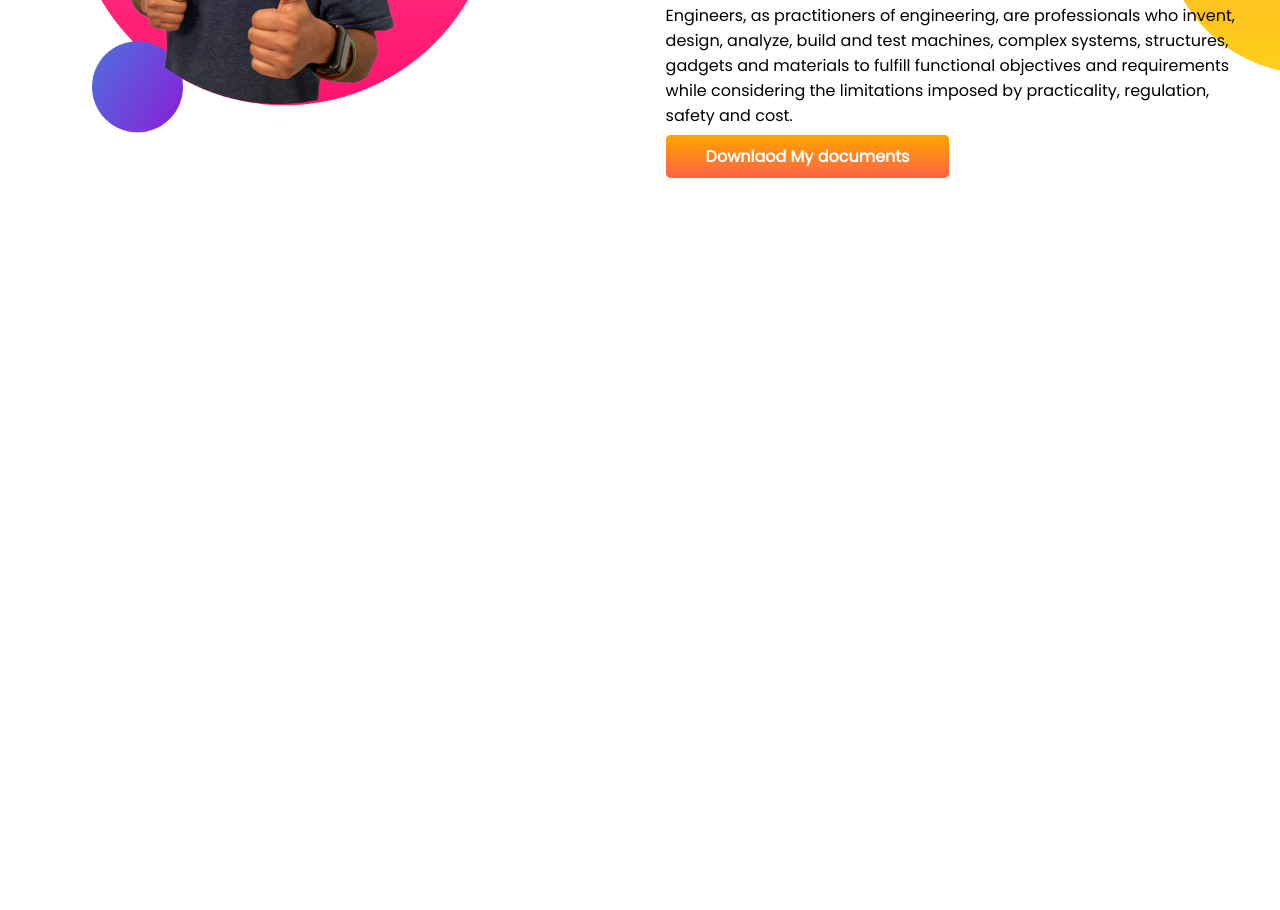
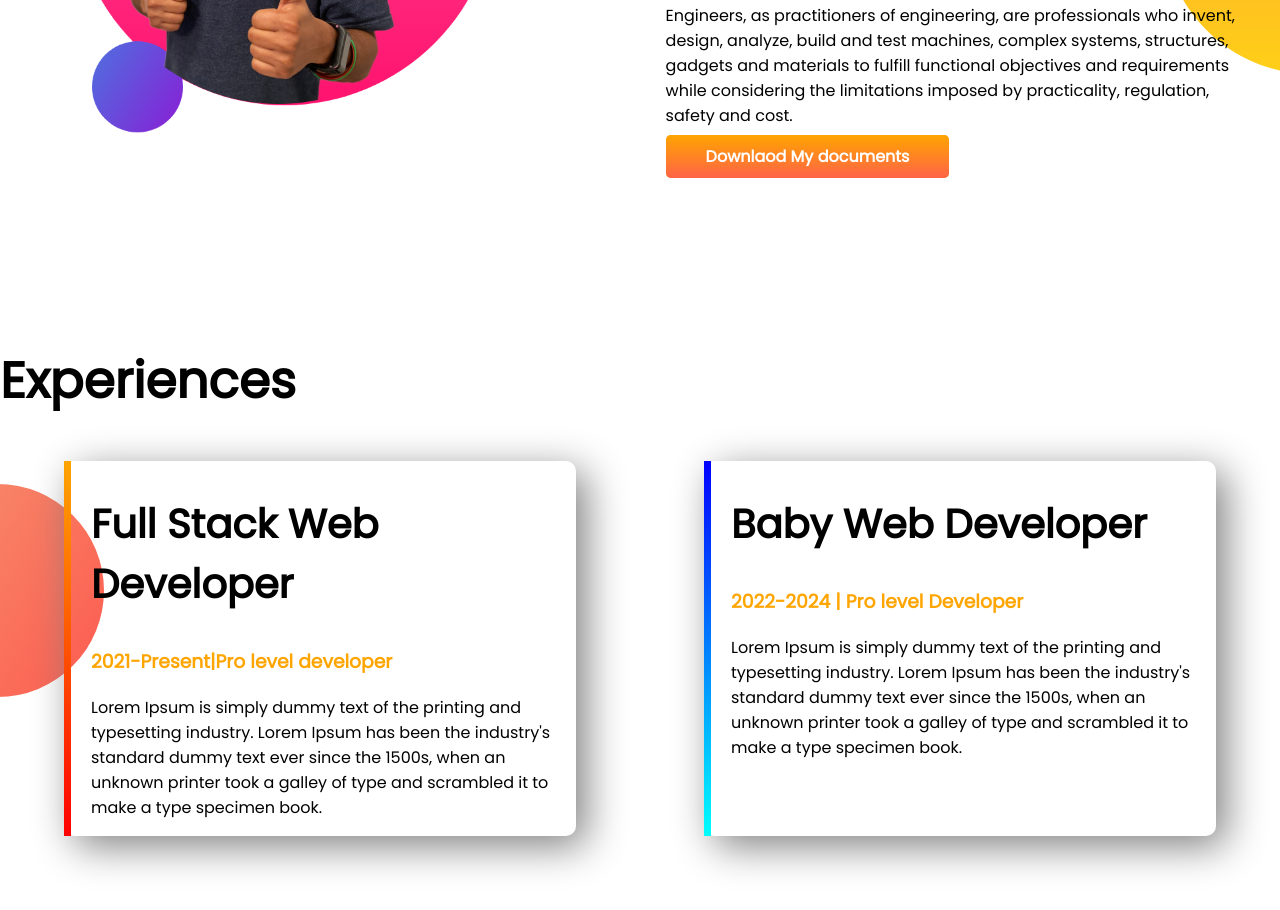
Before and after one commit to rizuanul-kaiser/developer-portfolio, a plain HTML site: page index.html in a window 1280 px wide. Shown: the part 1021-1931 px from the top of the page. Before the commit the page ends 1365 px from the top, so only its background shows below. Drawn offline with Linux system fonts and the light colour scheme.

Commit message:
something

```diff
--- a/index.html
+++ b/index.html
@@ -14,7 +14,7 @@
 
 </head>
   <body>
-    <section class="top-banner">
+    <section class="top-banner flexible-container">
         <div class="half-width"><h1>Welcome to</h1>
         <h1><span class="orange-color">Rizuanul kaiser</span> world</h1>
         <h3>Bsc. in Engineering</h3>
@@ -26,7 +26,7 @@
     </div>
     </section>
 
-    <section class="dream-big">
+    <section class="dream-big flexible-container">
         <div class="half-width">    <img src="images/jhankar2.png" alt="">
 
         </div>
@@ -41,5 +41,22 @@
 
     </div>
     </section>
+
+    <section class="experience-area">
+        <h1>Experiences</h1>
+        <div  class="flexible-container">
+        <div id="full-stack-dev" class="experience-item">
+            <h2>Full Stack Web Developer</h2>
+            <h3 class="orange-color">2021-Present|Pro level developer</h3>
+            <p>Lorem Ipsum is simply dummy text of the printing and typesetting industry. Lorem Ipsum has been the industry's standard dummy text ever since the 1500s, when an unknown printer took a galley of type and scrambled it to make a type specimen book.</p>
+        </div>
+        <div id="web-dev-exp" class="experience-item">
+            <h2>Baby Web Developer</h2>
+            <h3 class="orange-color">2022-2024 | Pro level Developer</h3>
+            <p>Lorem Ipsum is simply dummy text of the printing and typesetting industry. Lorem Ipsum has been the industry's standard dummy text ever since the 1500s, when an unknown printer took a galley of type and scrambled it to make a type specimen book.</p>
+        </div>
+    </div>
+
+    </section>
  </body>
 </html>
--- a/style.css
+++ b/style.css
@@ -6,10 +6,13 @@ body{
 h1{
     font-size: 50px;
 }
+h2{
+    font-size: 40px;
+}
 .orange-color{
     color: orange;
 }
-section{
+.flexible-container{
     display: flex;
     margin-bottom: 150px;
 }
@@ -38,3 +41,27 @@ section{
     background-repeat: no-repeat;
     background-position: right;
 }
+.experience-item{
+    width: 40%;
+    margin-left: 5%;
+    margin-right: 5%;
+    box-shadow: 10px 10px 40px gray;
+    padding-left: 20px;
+    border-radius: 10px;
+
+}
+.experience-area{
+    background-image: url(images/exp-bg.png);
+    background-repeat: no-repeat;
+    background-position: left;
+}
+#web-dev-exp{
+    border-left: 7px solid;
+    border-image: linear-gradient(blue,cyan);
+    border-image-slice: 1;
+}
+#full-stack-dev{
+    border-left: 7px solid;
+    border-image: linear-gradient(orange,red);
+    border-image-slice: 1;
+}
```
Also changed, not shown: 4 other files.
